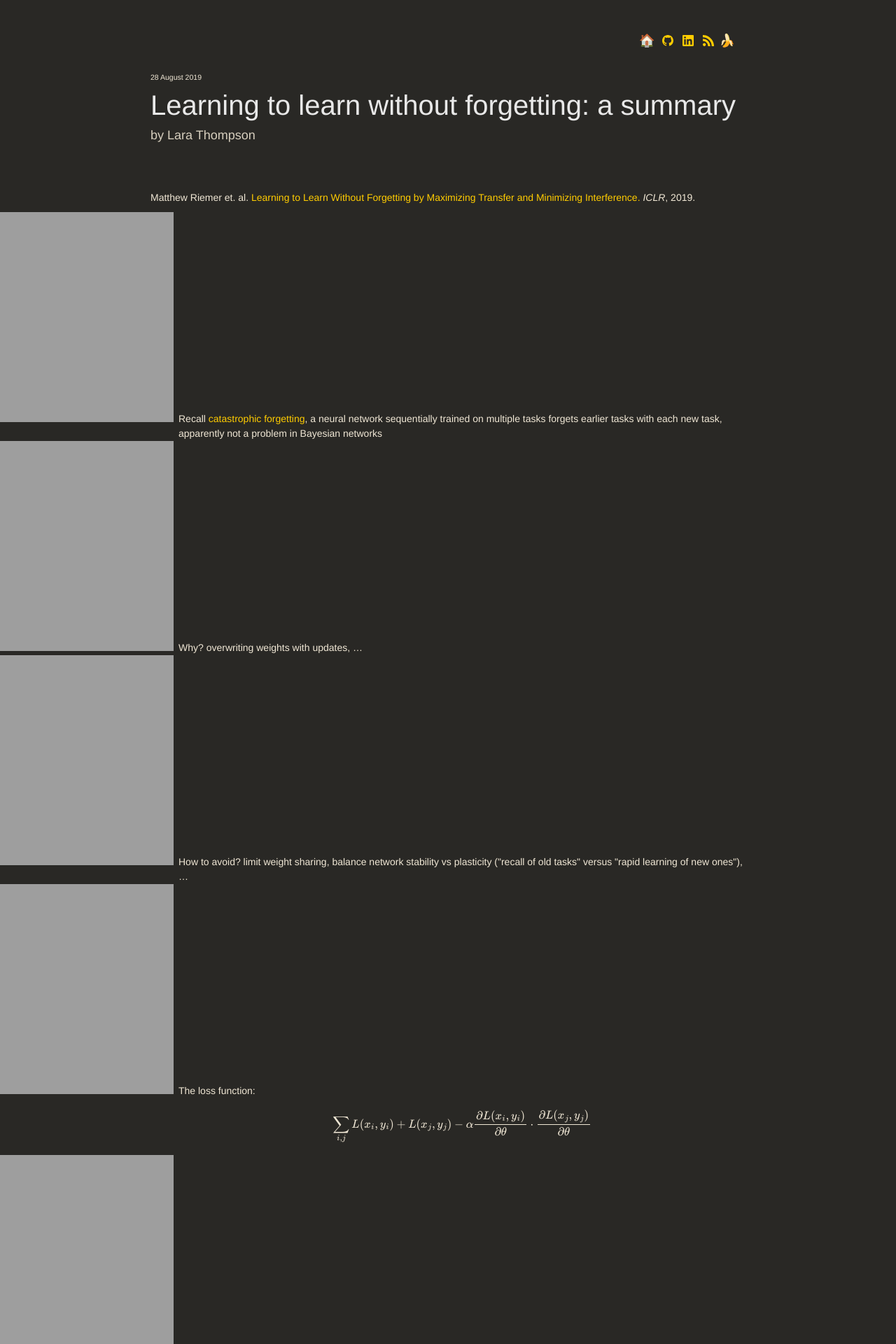
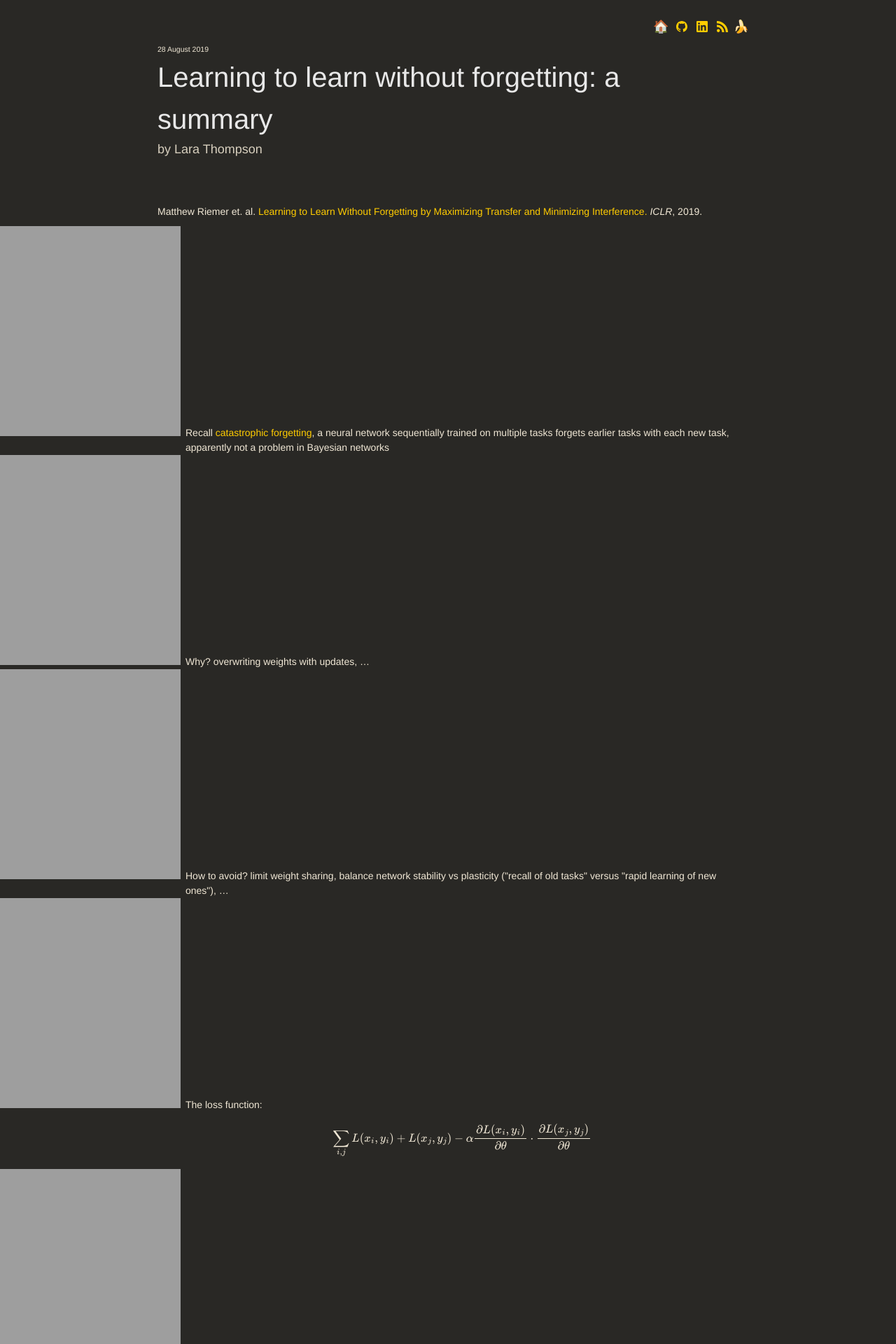
Before and after one commit to lrthomps/old_website, a Jekyll site: the page built from _posts/2019-08-28-learing-to-learn-without-foregetting-summary.md, in a window 1280 px wide. Shown: the top 1920 px of the page at 70% size. Built offline with Jekyll 4.4.1, drawn with Linux system fonts in a browser that asks for light colours; some web fonts are replaced; formulas are drawn with MathJax 3.

Commit message:
fixed phone layout?

```diff
--- a/_layouts/plain.html
+++ b/_layouts/plain.html
@@ -3,7 +3,7 @@
   <head>
     <meta charset="UTF-8">
     <meta http-equiv="X-UA-Compatible" content="IE=edge">
-    <meta name="viewport" content="width=device-width, initial-scale=1">
+    <meta name="viewport" content="width=device-width, initial-scale=1, shrink-to-fit=no">
 
     {% if page.use_math %}
       {% include mathjax_support.html %}
--- a/_layouts/post.html
+++ b/_layouts/post.html
@@ -4,9 +4,7 @@
 
 <div id="dhead" class="container">
   <div class="row">
-      <div id="biopic">
-    </div>
-      <div id="biopic">
+      <div id="headlinks">
             <h2>
             <a href="{{ "index.html" | relative_url }}">🏠</a>
             <a href="https://github.com/{{ site.social_links.github | cgi_escape | escape }}" title="{{ site.social_links.github | escape }}">
--- a/assets/css/style.css
+++ b/assets/css/style.css
@@ -255,25 +255,49 @@
     width: 33%;
 }
 
-#dhead {
-    margin: 20px 0;
-}
+
+/* Layout */
 .container {
     margin-left: auto;
     margin-right: auto;
     padding-left: 15px;
     padding-right: 15px;
 }
+@media (min-width: 850px) {
+    .container {
+        width: 830px;
+     }
+}
 .row {
-
     display: grid;
     grid-template-columns: repeat(12, 1fr);
 }
 
+/* Props */
+#dhead {
+    margin-top: 20px 0;
+}
 #biopic {
     grid-column: span 6;
     text-align: right;
 }
+#bioheadline {
+    padding-top: 80px;
+    padding-left: 20px;
+    grid-column: span 6;
+}
+@media (max-width: 849px) {
+    #biopic {
+      grid-column: span 12;
+      text-align: center;
+    }
+    #bioheadline {
+      grid-column: span 12;
+      padding-top: 20px;
+      text-align: center;
+    }
+}
+
 
 #biopic img {
     width: 260px;
@@ -281,18 +305,14 @@
     border-radius: 130px;
 }
 
-#bioheadline {
-    padding-top: 80px;
-    padding-left: 20px;
-    grid-column: span 6;
-}
 
 #headlinks {
     padding-left: 20px;
-    grid-column: span 3;
+    grid-column: span 12;
+    text-align: right;
 }
 
-#biopic h2 {
+#headlinks h2 {
 font-style: normal;
 }
 
```
